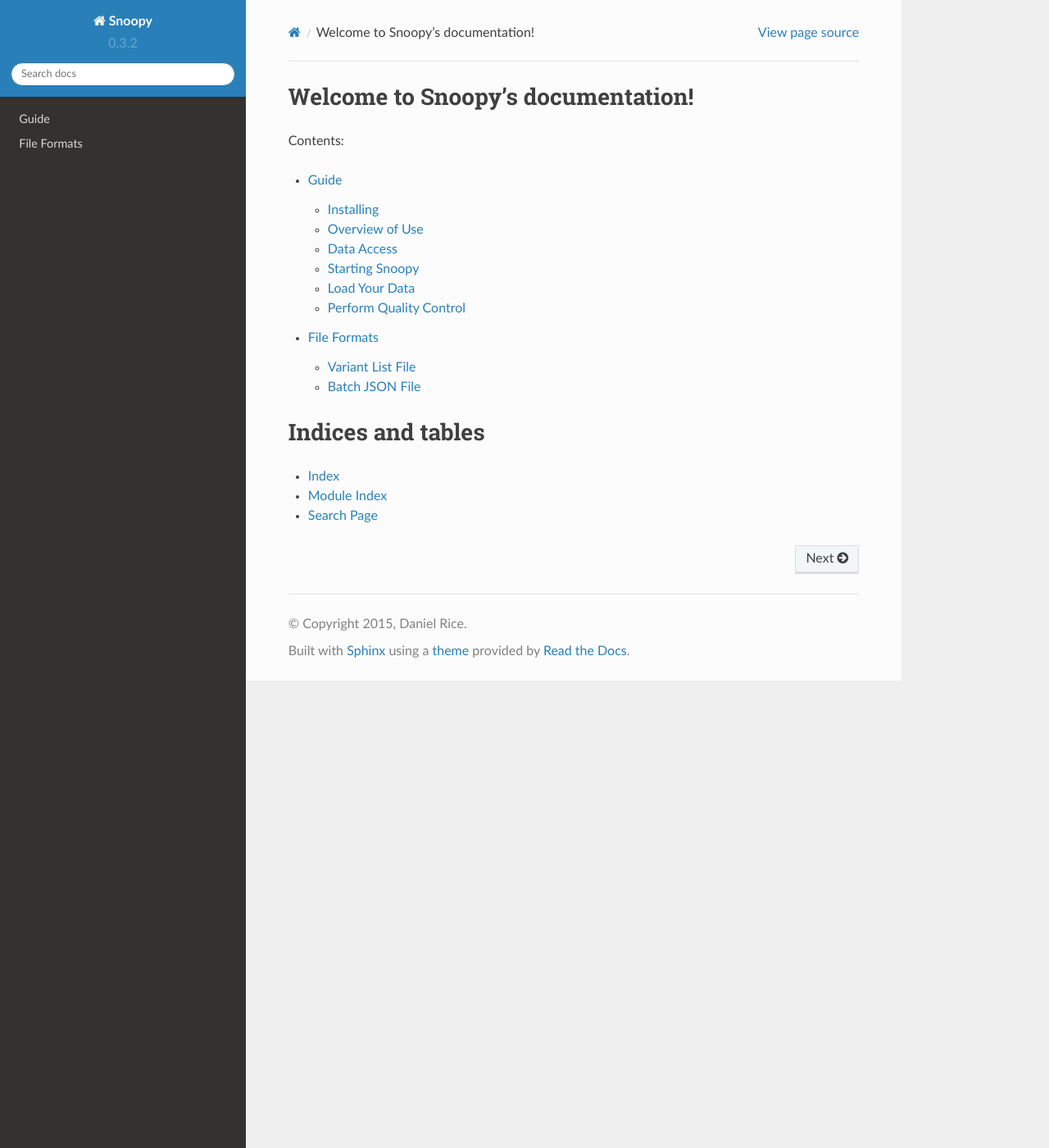
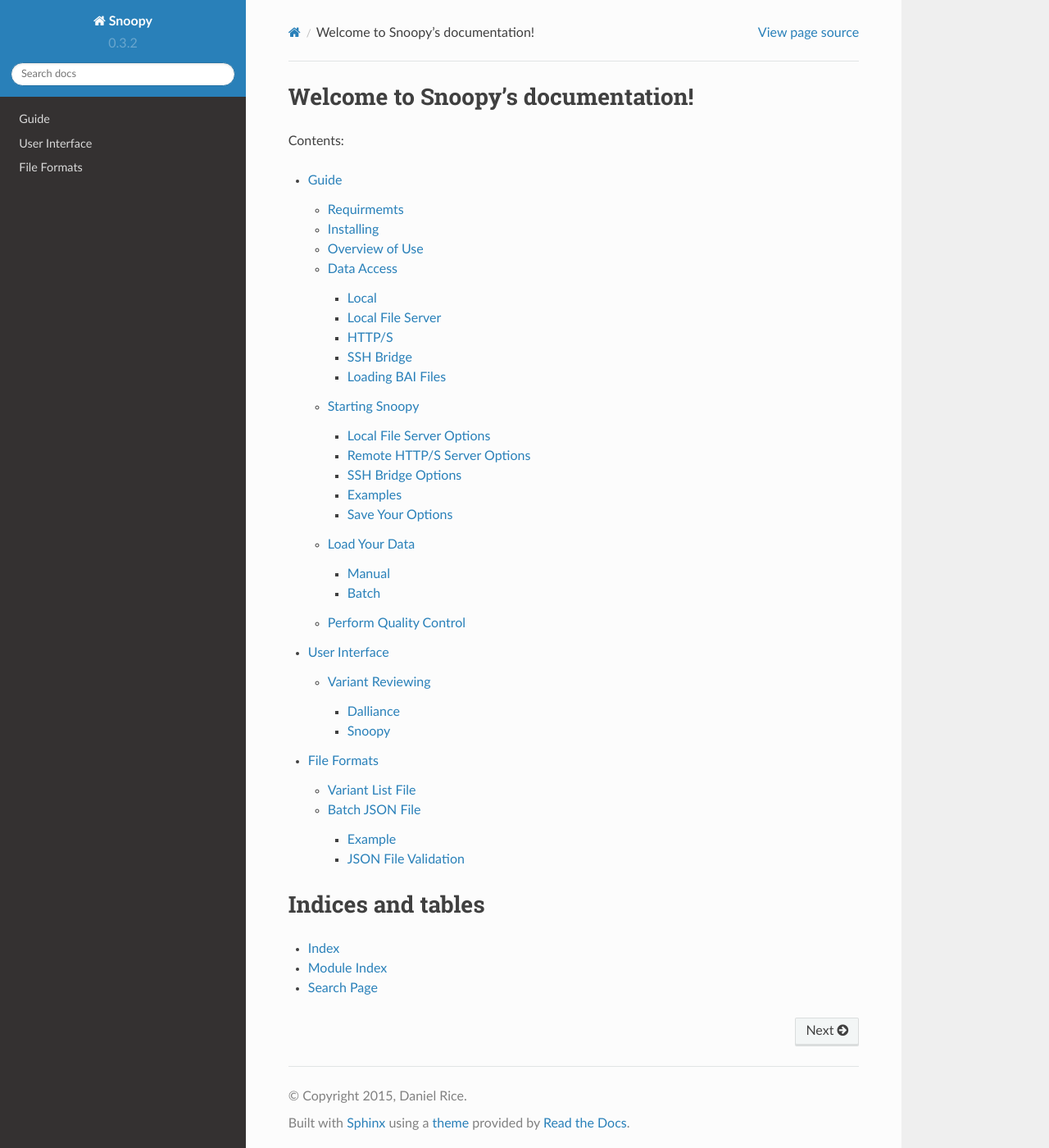
Before and after one commit to wtsi-medical-genomics/snoopy, a Sphinx documentation site: the page built from docs/source/index.rst, in a window 1280 px wide and 1400 px high. Shown: the whole window at 82% size. Built offline with Sphinx 7.4.7 and the Read the Docs theme 2.0.0, drawn with Linux system fonts in a browser that asks for light colours; some of the changed lines change nothing that is shown.

Commit message:
Adding UI docs, file format docs

```diff
--- a/docs/source/guide/index.rst
+++ b/docs/source/guide/index.rst
@@ -1,5 +1,25 @@
 Guide
 =====
+
+.. |ref_loc| image:: /images/ref_loc.png
+.. |add_track| image:: /images/add_track.png
+.. |track_options| image:: /images/track_options.png
+.. |print| image:: /images/print.png
+.. |options| image:: /images/options.png
+.. |zoom| image:: /images/zoom.png
+.. |not_a_variant| image:: /images/not_a_variant.png
+.. |uncertain| image:: /images/uncertain.png
+.. |variant| image:: /images/variant.png
+.. |previous| image:: /images/previous.png
+.. |variant_loc| image:: /images/variant_loc.png
+.. |view| image:: /images/view.png
+.. |restart| image:: /images/restart.png
+.. |return_home| image:: /images/return_home.png
+.. |save| image:: /images/save.png
+.. |snapshot| image:: /images/snapshot.png
+
+Requirmemts
+-----------
 
 
 Installing
@@ -10,10 +30,10 @@
 ---------------
 In Snoopy, the manual quality control is split into sessions where each session consists of:
 
-* A set of sequence files (BAM, CRAM) which you want to visualise simultanously.
+* A set of sequence files (BAM, CRAM) which you want to simultanously visualise.
 * A list of variant locations (SNPs or CNVs) which you want to review in the sequence files.
 
-A typical session is a trio (mother, father and offspring) at some called de novo sites. Note that you don't need to have more than one sequence file if you are concerned with only a single individual. Broadly, the steps to using Snoopy are:
+A typical session is a trio (mother, father and offspring) at some called de novo sites. Note that you don't need to have more than one sequence file if you are concerned with only a single individual. Broadly, Snoopy is used in the following steps:
 
 1. Select sequence data (BAM, CRAM) and variant file.
 2. Review each session.
@@ -47,12 +67,12 @@
 3. HTTP/S request is parse and turned into a samtools commdand: `samtools view x.bam chr:start-end`
 4. The samtools command is sent, via SSH, to remote machine
 5. On the local machine, output of the samtools command is parsed to JSON
-6. JSON is proveded to Dalliance
+6. JSON is provided to Dalliance
 
 As samtools is being used, this method has the benefit of being able to read CRAM files.
 
 ================== =========== ==============
-Acces modes        File Types  Mode
+Acces mode         File Types  Mode
 ================== =========== ==============
 Local              BAM         Manual
 Local File Server  BAM         Manual, Batch
@@ -127,14 +147,27 @@
 
 Save Your Options
 ^^^^^^^^^^^^^^^^^
+
+As A Text File
+""""""""""""""
 If you are using a \*NIX machine, you can save your options in a text file and provide them as input using ``$(< args.txt)``. For example, in a file ``args.txt`` you can have::
 
     -local-server-port=8085 -remote-http=some.server.ac.uk -remote-ssh=gary@deepblue -user=gary
 
 Then at the command line::
 
-    snoopy.py $(<args.txt)
+    snoopy $(<args.txt)
 
+As A Bash Script
+""""""""""""""""
+You can also combine everything into a bash script, let's call it ``my_snoopy.sh``::
+
+    #!/bin/bash
+    snoopy -local-server-port=8085 -remote-http=some.server.ac.uk -remote-ssh=gary@deepblue -user=gary
+
+Then at the command line::
+
+    ./my_snoopy.sh
 
 Load Your Data
 --------------
@@ -152,7 +185,7 @@
 
 Batch
 ^^^^^
-In this mode, you can review **several** sets of sequence files (eg several single individual or several trios). To avoid having to manually select by hand each file to review in each session, the batch mode accepts a JSON file which lists all of the sequence files and the variant locations. :doc:`/file_formats` provides a detailed description of the batch JSON specification.
+In this mode, you can review **several** sets of sequence files (e.g. several individuals or several trios). To avoid having to manually select by hand each file to review in each session, the batch mode accepts a JSON file which lists all of the sequence files and the variant locations. :doc:`/file_formats` provides a detailed description of the batch JSON specification.
 
 1. Start up snoopy, refer to `Starting Snoopy`_ for guidance.
 2. Click "Go Batch"
@@ -163,4 +196,20 @@
 
 Perform Quality Control
 -----------------------
-Now that
+With your data loaded, it's time to view each of the variant sites and record your decision. The following is a walk through guide. For a complete description of the user inteface refer to :doc:`/user_interface`.
+
+1. Upon starting, the first variant in the first session will be viewed.
+2. Explore the current variant location:
+    * Drag the Dalliance track around.
+    * Zoom in or out with |zoom|
+    * There are several different view styles to present the sequence data which can be selected with the |view| dropdown button.
+3. Make a decision about the called variant site.
+    * |not_a_variant| - You are certain that the called site is not actually a variant.
+    * |uncertain| - You are unsure if the called site is a variant.
+    * |variant| - You are certain that the called variant is truly a variant.
+4. Take a snapshot (PNG) of the current view with |snapshot|.
+5. After each decision, Snoopy will load the next variant in that session, or if you have reviewed all in that session, it will load the next session's sequence files and the first variant location.
+6. If you wish to review your QC decisions made so far, click |variant_loc|. From window you can also quickly navigate to a different variant too.
+7. Save your results so far with |save|. Refer to :doc:`/file_formats` for information about the file format in which the results are saved.
+8. Once you have reviewed all variants in all of the sessions, you will be presented with a save dialoge.
+9. If at any point you wish to stop reviewing the loaded sessions and start again click |restart|.
--- a/docs/source/index.rst
+++ b/docs/source/index.rst
@@ -9,10 +9,12 @@
 Contents:
 
 .. toctree::
-   :maxdepth: 2
+   :maxdepth: 3
 
    guide/index
+   user_interface
    file_formats
+
 
 
 Indices and tables
--- /dev/null
+++ b/docs/source/user_interface.rst
@@ -0,0 +1,73 @@
+User Interface
+==============
+
+.. |ref_loc| image:: /images/ref_loc.png
+.. |add_track| image:: /images/add_track.png
+.. |track_options| image:: /images/track_options.png
+.. |print| image:: /images/print.png
+.. |options| image:: /images/options.png
+.. |zoom| image:: /images/zoom.png
+.. |not_a_variant| image:: /images/not_a_variant.png
+.. |uncertain| image:: /images/uncertain.png
+.. |variant| image:: /images/variant.png
+.. |previous| image:: /images/previous.png
+.. |variant_loc| image:: /images/variant_loc.png
+.. |view| image:: /images/view.png
+.. |restart| image:: /images/restart.png
+.. |return_home| image:: /images/return_home.png
+.. |save| image:: /images/save.png
+.. |snapshot| image:: /images/snapshot.png
+
+Variant Reviewing
+-----------------
+
+In the variant reviewing mode you'll have the view:
+
+.. image:: /images/overview.png
+
+There are two main sections in this view: the Snoopy interface and the Dalliance interface.
+
+.. image:: /images/overview_split.png
+
+
+Dalliance
+^^^^^^^^^
+Within Dalliance you have access to following:
+
+* |ref_loc| - Lists the genome reference being used and the current chromosome and location. You can change the location by entering either a start and end position or a single base position.
+* |zoom| - Control the zoom depth.
+* |add_track| - Adds a new track to the current view.
+* |track_options| - Modify track options such as the max depth, and colors.
+* |print| - Export current view as an SVG or PNG.
+* |options| - Change some of Dalliance's options such as vertical guideline location, scrolling direction.
+
+Snoopy
+^^^^^^
+
+Variant Decisions
+"""""""""""""""""
+When either of the decision buttons are clicked, you will advance to the next variant.
+
+* |not_a_variant| - You are certain that the called site is not actually a variant.
+* |uncertain| - You are unsure if the called site is a variant.
+* |variant| - You are certain that the called variant is truly a variant.
+
+Navigation
+""""""""""
+* |variant_loc| - This displays the current variant and a QC decision, if available. If you click this button you will presented with a window which summarizes all of the QC decisions made so far, as well as allowing you to quickly navigate to a different variant.
+* |return_home| - Returns to the current variant of interest if you've dragged the Dalliance track away.
+* |previous| - Go to the previous variant. Clicking this button does not register any variant decisions.
+
+Viewing
+"""""""
+* |view| - This dropdown button allows you to select four different track styles:
+    * Raw - Display the bases with color scheme as specified in the settings.
+    * Condensed - Only display a base if it differs from the reference. If a read exists and is in agreement with the reference, use match color as set in your settings.
+    * Mismatch - Color code plus strand / minus strand if reference agreement exists. If a base differs, display with the base color as given in settings for raw.
+    * Coverage - Presents a histogram of coverage. If more than 20% of the bases differ from reference, the proportion of bases are displayed with their bases colors.
+* |snapshot| - Clicking this will take a snapshot of whatever view is currently loaded into Dalliance.
+
+Admin
+"""""
+* |restart| - Stop and restart Snoopy button, there will be a prompt asking if you wish to save your progress.
+* |save| - Save whatever progress you have made so far. The output format is described in :doc:`/file_formats`.
```
